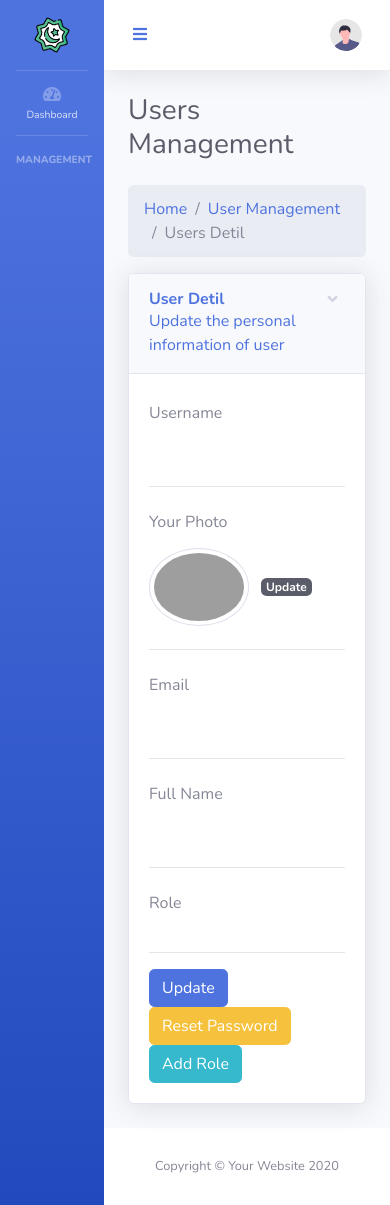
After one commit to riyansasaja/albabproject, a CodeIgniter 4 app: the page made by app/Views/admin/userdetil.php in a window 390 px wide. The commit adds this page. Run offline with PHP 8.4 and a stand-in for CodeIgniter, Linux system fonts and the light colour scheme; the template is opened without the code that fills it, so the values that code supplies are empty; some libraries are stand-ins or nearby versions; grey boxes are pictures that could not be loaded.

Commit message:
Finish Update User, dan Upate User Photo

```diff
--- a/app/Config/Routes.php
+++ b/app/Config/Routes.php
@@ -36,3 +36,6 @@ $routes->post('admin/addkredit', 'Admin\HomeAdmin::addKredit', ['filter' => 'rol
 
 //usermanagement
 $routes->get('admin/usersetting', 'Admin\UsersManagement::index', ['filter' => 'role:administrator']);
+$routes->get('admin/usersetting/(:any)', 'Admin\UsersManagement::userDetil/$1', ['filter' => 'role:administrator']);
+$routes->post('admin/edituser', 'Admin\UsersManagement::editUser', ['filter' => 'role:administrator']);
+$routes->post('admin/updatepp', 'Admin\UsersManagement::updatePP', ['filter' => 'role:administrator']);
--- /dev/null
+++ b/app/Views/admin/userdetil.php
@@ -0,0 +1,131 @@
+<?= $this->extend('admin/layoutAdmin'); ?>
+
+<?= $this->section('header'); ?>
+<link href="<?= base_url('assets/') ?>vendor/datatables/dataTables.bootstrap4.min.css" rel="stylesheet">
+<?= $this->endSection(); ?>
+
+<?= $this->section('content'); ?>
+
+<?php
+// dd($users);
+?>
+
+<!-- Page Heading -->
+<h1 class="h3 mb-4 text-gray-800">Users Management</h1>
+<!-- breadcrumb -->
+<nav aria-label="breadcrumb">
+    <ol class="breadcrumb">
+        <li class="breadcrumb-item"><a href="/">Home</a></li>
+        <li class="breadcrumb-item"><a href="/admin/usersetting">User Management</a></li>
+        <li class="breadcrumb-item active" aria-current="page">Users Detil</li>
+    </ol>
+</nav>
+
+<div class="row">
+    <div class="col">
+
+        <!-- Collapsable Card Example -->
+        <div class="card shadow mb-4">
+            <!-- Card Header - Accordion -->
+            <a href="#collapseCardExample" class="d-block card-header py-3" data-toggle="collapse"
+                role="button" aria-expanded="true" aria-controls="collapseCardExample">
+                <h6 class="m-0 font-weight-bold text-primary">User Detil</h6>
+                <span>Update the personal information of user</span>
+            </a>
+            <!-- Card Content - Collapse -->
+            <div class="collapse show" id="collapseCardExample">
+                <div class="card-body">
+                    <?= form_open('admin/edituser'); ?>
+                    <?= form_hidden('id', $user->id); ?>
+                    <div class="form-group row">
+                        <label for="fullname" class="col-sm-3 col-form-label">Username</label>
+                        <div class="col-sm-8">
+                            <input type="text" class="form-control-plaintext" id="username" value="<?= $user->username ?>" name="username">
+                        </div>
+                    </div>
+                    <hr>
+
+                    <div class="form-group row">
+                        <label for="userphoto" class="col-sm-3 col-form-label">Your Photo</label>
+                        <div class="col-sm-8 col-form-label">
+                            <img src="<?= base_url('profile_pictures/') . $user->pict ?>" class="img-fluid rounded-circle img-thumbnail" width="100" height="100">
+                            <span class="ml-2 badge badge-dark" data-toggle="modal" data-target="#photoupdateModal">Update</span>
+                        </div>
+                    </div>
+                    <hr>
+
+                    <div class="form-group row">
+                        <label for="email" class="col-sm-3 col-form-label">Email</label>
+                        <div class="col-sm-8">
+                            <input type="text" class="form-control-plaintext" id="email" value="<?= $user->email ?>" name="email">
+                        </div>
+                    </div>
+                    <hr>
+                    <div class="form-group row">
+                        <label for="fullname" class="col-sm-3 col-form-label">Full Name</label>
+                        <div class="col-sm-8">
+                            <input type="text" class="form-control-plaintext" id="fullname" value="<?= $user->fullname ?>" name="fullname">
+                        </div>
+                    </div>
+                    <hr>
+                    <div class="form-group row">
+                        <label for="role" class="col-sm-3 col-form-label">Role</label>
+                        <div class="col-sm-8 col-form-label">
+                            <?php foreach ($getRoles as $role): ?>
+                                <p> <?= $role['name']; ?> <span class="ml-2 badge badge-dark">Hapus</span> </p>
+                            <?php endforeach; ?>
+                        </div>
+                    </div>
+                    <hr>
+                    <button name="update" type="submit" class="btn btn-primary">Update</button>
+                    <button type="button" class="btn btn-warning">Reset Password</button>
+                    <button type="button" class="btn btn-info">Add Role</button>
+                    <?= form_close(); ?>
+                </div>
+            </div>
+        </div>
+
+
+    </div>
+</div>
+
+
+<!-- Modal -->
+<div class="modal fade" id="photoupdateModal" tabindex="-1" aria-labelledby="exampleModalLabel" aria-hidden="true">
+    <div class="modal-dialog">
+        <div class="modal-content">
+            <div class="modal-header">
+                <h5 class="modal-title" id="exampleModalLabel">Update Photo</h5>
+                <button type="button" class="close" data-dismiss="modal" aria-label="Close">
+                    <span aria-hidden="true">&times;</span>
+                </button>
+            </div>
+            <div class="modal-body">
+                <?= form_open_multipart('admin/updatepp'); ?>
+                <?= form_hidden('id', $user->id); ?>
+                <div class="form-group">
+                    <label for="profilPicture">Silahkan Pilih Foto</label>
+                    <input type="file" class="form-control-file" id="profilPicture" name="picture" accept="image/png, image/gif, image/jpeg">
+                </div>
+
+            </div>
+            <div class="modal-footer">
+                <button type="button" class="btn btn-secondary" data-dismiss="modal">Close</button>
+                <button type="submit" class="btn btn-primary">Simpan</button>
+            </div>
+
+            <?= form_close(); ?>
+        </div>
+    </div>
+</div>
+
+
+
+<?= $this->endSection(); ?>
+
+<?= $this->section('footer'); ?>
+<script src="<?= base_url('assets/') ?>vendor/datatables/jquery.dataTables.min.js"></script>
+<script src="<?= base_url('assets/') ?>vendor/datatables/dataTables.bootstrap4.min.js"></script>
+<script src="<?= base_url('assets/') ?>js/demo/datatables-demo.js"></script>
+<script src="<?= base_url('assets/') ?>js/demo/swal.js"></script>
+<?= $this->endSection(); ?>
--- a/app/Views/admin/usersmanagement.php
+++ b/app/Views/admin/usersmanagement.php
@@ -17,7 +17,7 @@
 <!-- breadcrumb -->
 <nav aria-label="breadcrumb">
     <ol class="breadcrumb">
-        <li class="breadcrumb-item"><a href="admin/">Home</a></li>
+        <li class="breadcrumb-item"><a href="/">Home</a></li>
         <li class="breadcrumb-item active" aria-current="page">Users Meneg</li>
     </ol>
 </nav>
@@ -70,7 +70,7 @@
                                 <tr>
                                     <td><?= $i; ?></td>
                                     <td>
-                                        <a href="">
+                                        <a href="<?= base_url('admin/usersetting/') . $user->username ?>">
                                             <?= $user->fullname; ?>
                                         </a>
                                     </td>
```
Also changed, not shown: app/Controllers/Admin/UsersManagement.php (+90 -3 lines), public/profile_pictures/profile_1730962459.png (added).
